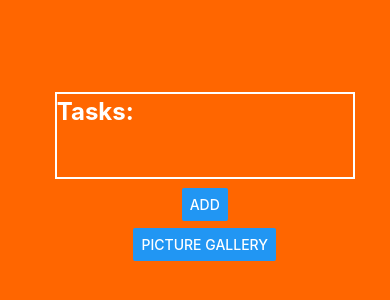
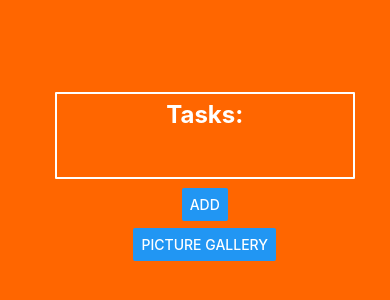
Before and after one commit to salter19/tamk-4A00EZ65-3001-kojo, a React Native app: screen / in a window 390 px wide. Shown: the part 250-550 px from the top of the page. Built offline with nearby package versions, Linux system fonts and the light colour scheme; what expo-file-system would draw is missing.

Commit message:
Add to TextListView: styiling.

```diff
--- a/components/Exc2/TextListView.js
+++ b/components/Exc2/TextListView.js
@@ -57,8 +57,8 @@ const TextListView = ({tasksArr, deleteItem, modifyItem}) => {
         >
           <View style={[
             index % 2 === 0
-            ? styles.touchableItem_even
-            : styles.touchableItem_odd,
+            ? [styles.touchableItem_even, styles.listItem]
+            : styles.listItem,
             ]}>
 
               <View style={styles.rowItem}>
@@ -130,10 +130,13 @@ const styles = StyleSheet.create({
       paddingHorizontal: "2%",
       borderWidth: 2,
       borderColor: "#ffffff",
-        marginVertical:"3%"
+      borderRadius: 1,
+      marginVertical:"3%",
+      alignItems:"center",
   },
   flatListView: {
       marginVertical:"8%",
+      width: "100%",
   },
   text: {
       color:"#ffffff",
@@ -141,36 +144,35 @@ const styles = StyleSheet.create({
   titleText: {
     fontWeight: "bold",
     fontSize: 24,
-      lineHeight: 36,
+    lineHeight: 30,
+    paddingTop: "2%"
   },
   descriptionText: {
     fontSize: 18,
     lineHeight: 24,
     flexWrap:"wrap",
   },
-    touchableItem_odd: {
+  listItem: {
     width: "100%",
     borderColor: "#ffffff",
-        borderWidth: 2,
-        marginVertical: 4,
-        paddingHorizontal: 6
+    borderWidth: 4,
+    borderRadius: 2,
+    marginVertical: 2,
+    paddingHorizontal: 6,
+    paddingVertical: 6,
   },
   touchableItem_even: {
-      width: "100%",
-      borderColor: "#ffffff",
     backgroundColor:"#0c2576",
-      borderWidth: 2,
-      marginVertical: 4,
-      paddingHorizontal: 6
   },
   separator: {
-      height: 6,
+    height: 8,
     width:"80%",
     backgroundColor: "#0c2576",
     alignSelf:"center",
     borderTopColor:"#ffffff",
     borderBottomColor:"#ffffff",
-      borderWidth:1
+    borderWidth:2,
+    marginVertical:4,
   },
   rowItem: {
     flexDirection:'row',
```
Lines whose indentation alone changed are shown as unchanged.
